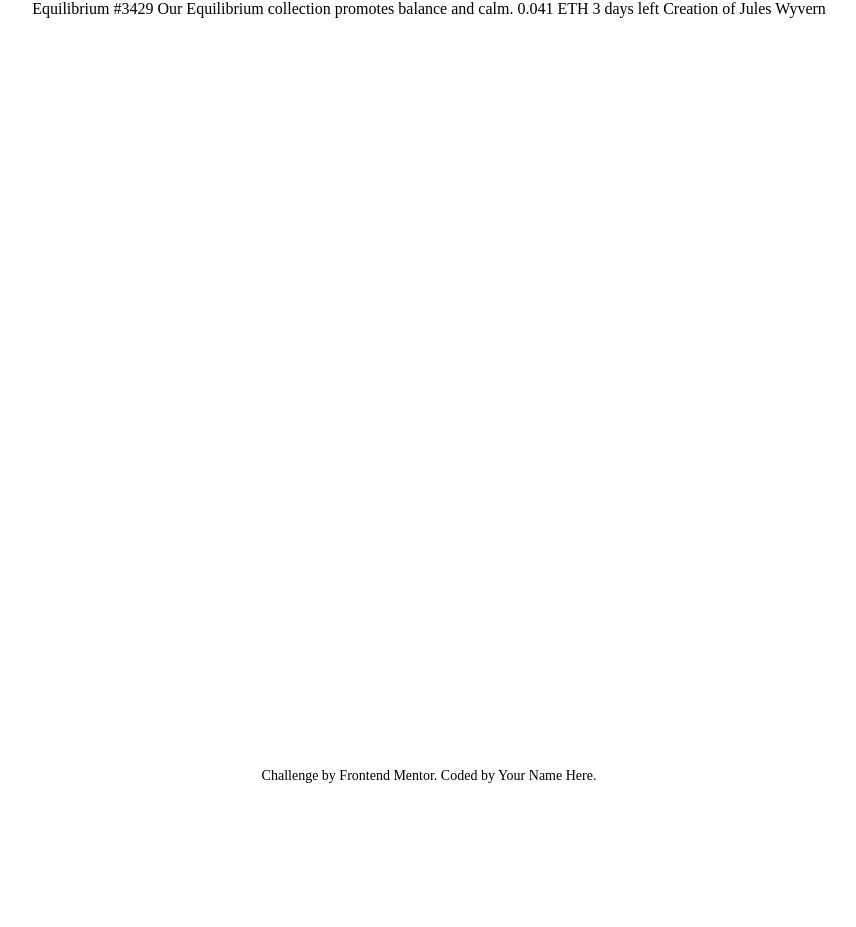
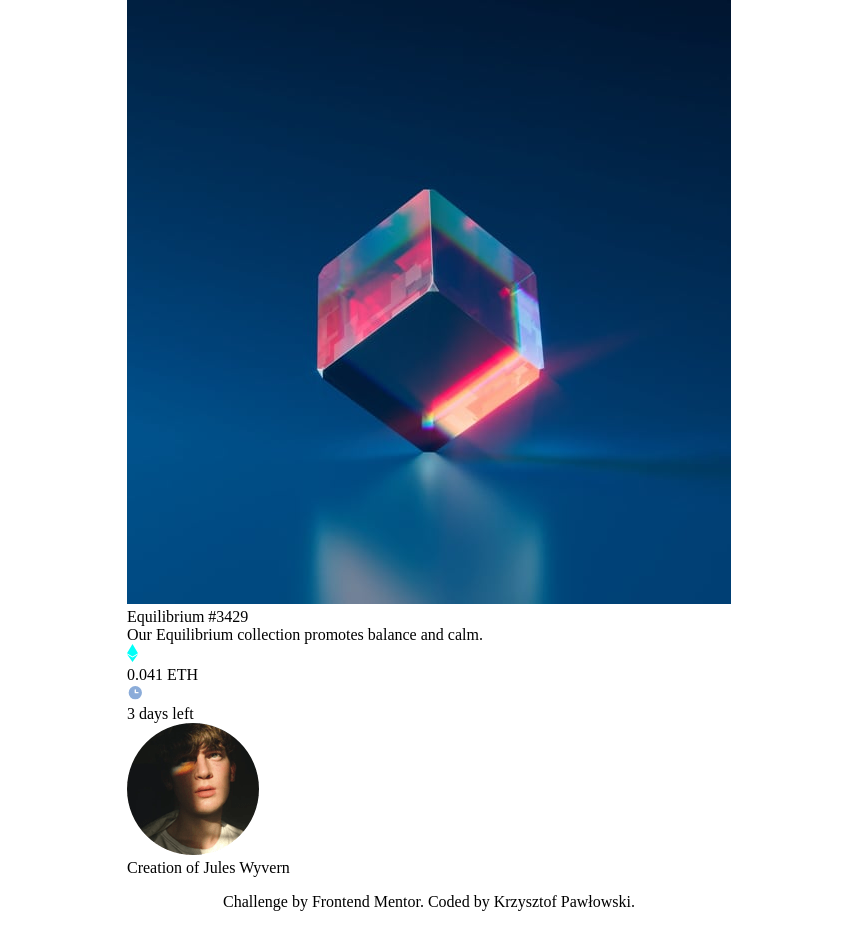
Before and after one commit to KP1976/ntf-preview-card-component, a plain HTML site: page index.html in a window 1280 px wide. Shown: the whole page, without its empty margins (211-1067 px from the left). Before the commit the page ends 800 px from the top, so only its background shows below. Drawn offline with Linux system fonts and the light colour scheme.

Commit message:
Update the index.html file..

```diff
--- a/index.html
+++ b/index.html
@@ -20,14 +20,65 @@
     <title>Frontend Mentor | NFT preview card component</title>
   </head>
   <body>
-    Equilibrium #3429 Our Equilibrium collection promotes balance and calm.
-    0.041 ETH 3 days left Creation of Jules Wyvern
+    <main>
+      <article class="ntf-card">
+        <img
+          src="./assets/images/image-equilibrium.jpg"
+          alt="Equilibrium"
+          class="ntf-card__image"
+        />
+        <div class="ntf-card__content">
+          <div class="ntf-card__main">
+            <div class="ntf-card__text-container">
+              <h1 class="ntf-card__currancy-name">Equilibrium #3429</h1>
+              <p class="ntf-card__currancy-description">
+                Our Equilibrium collection promotes balance and calm.
+              </p>
+            </div>
+            <div class="ntf-card_wrapper">
+              <div class="ntf-card__price-container">
+                <img
+                  src="./assets/images/icon-ethereum.svg"
+                  alt="Ethereum"
+                  class="ntf-card__icon"
+                />
+                <p class="ntf-card__price">0.041 ETH</p>
+              </div>
+              <div class="ntf-card__time-container">
+                <img
+                  src="./assets/images/icon-clock.svg"
+                  alt="Clock"
+                  class="ntf-card__icon"
+                />
+                <p class="ntf-card__time">3 days left</p>
+              </div>
+            </div>
+          </div>
+          <div class="ntf-card__footer">
+            <hr class="ntf-card__separator" />
+            <div class="ntf-card__author-container">
+              <img
+                src="./assets/images/image-avatar.png"
+                alt="Avatar"
+                class="ntf-card__avatar"
+              />
+              <p class="ntf-card__author">
+                Creation of <span> Jules Wyvern</span>
+              </p>
+            </div>
+          </div>
+        </div>
+      </article>
+    </main>
 
-    <div class="attribution">
+    <footer class="attribution">
       Challenge by
-      <a href="https://www.frontendmentor.io?ref=challenge" target="_blank"
+      <a
+        class="attribution__link"
+        href="https://www.frontendmentor.io?ref=challenge"
+        target="_blank"
         >Frontend Mentor</a
-      >. Coded by <a href="#">Your Name Here</a>.
-    </div>
+      >. Coded by <a class="attribution__link" href="#">Krzysztof Pawłowski</a>.
+    </footer>
   </body>
 </html>
--- a/scss/layout/_footer.scss
+++ b/scss/layout/_footer.scss
@@ -1,12 +1,12 @@
 .attribution {
   bottom: 0;
-  font-size: $font-size-175;
+  // font-size: $font-size-175;
   padding: $space-200 0;
-  position: absolute;
+  // position: absolute;
   text-align: center;
 
   &__link {
-    color: $orange;
+    // color: $orange;
     text-decoration: none;
   }
 }
```
Also changed, not shown: css/main.css.
